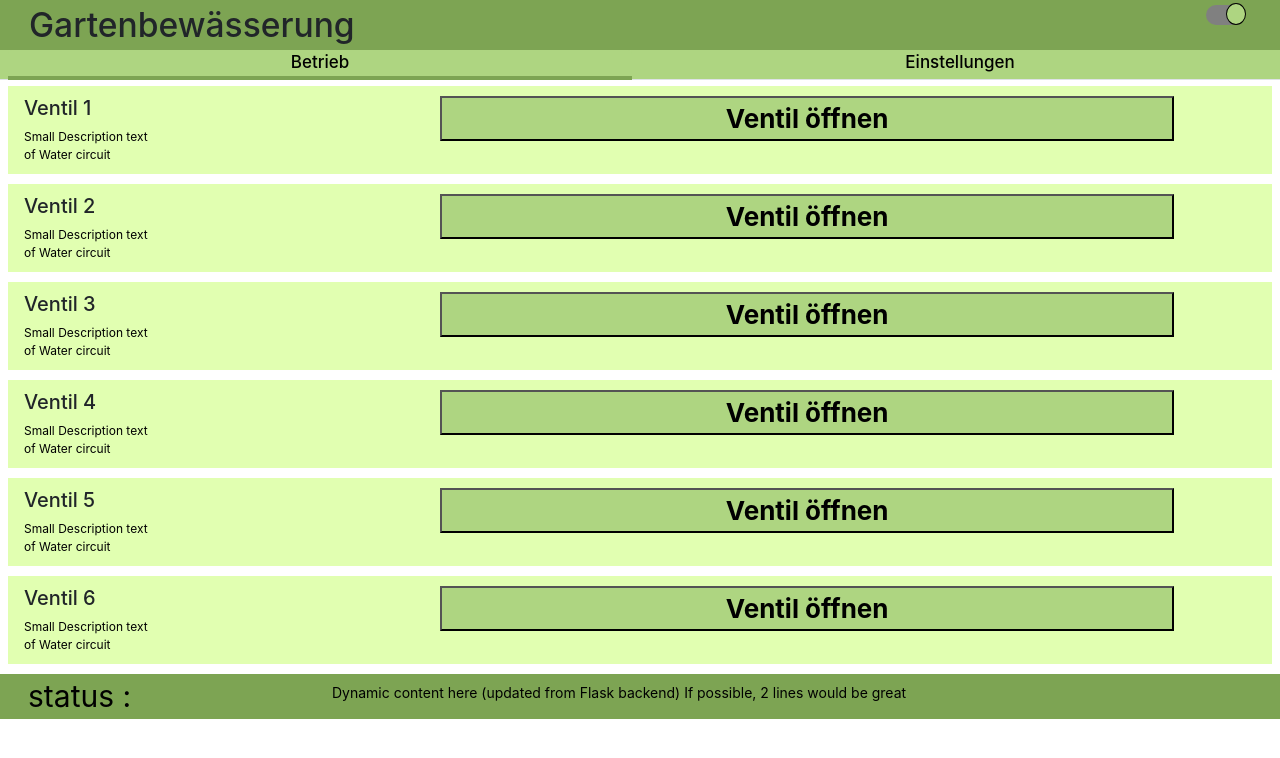
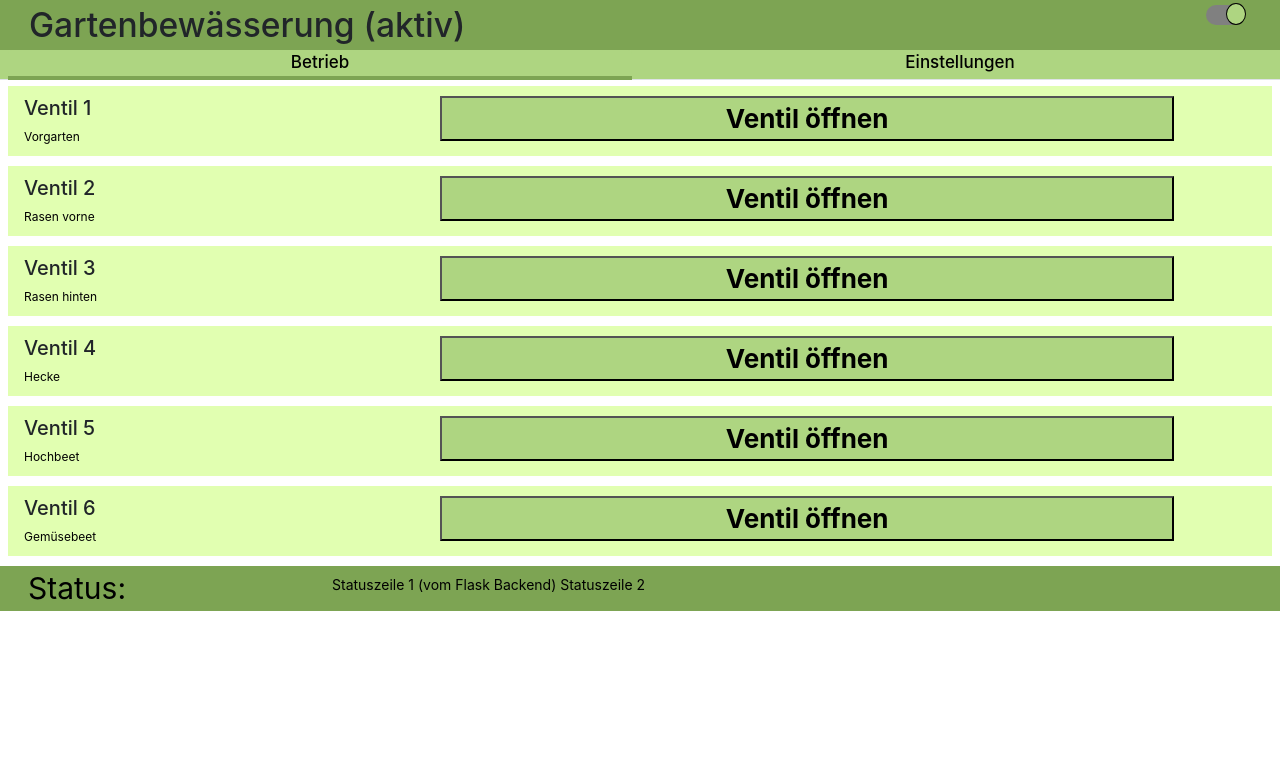
Before and after one commit to mzurhorst/wassersteuerung, a Flask app: page / in a window 1280 px wide. Shown: the top 758 px of the page. Run offline with Flask 2, Linux system fonts and the light colour scheme; some libraries are stand-ins or nearby versions.

Commit message:
Add description of valves

```diff
--- a/templates/index.html
+++ b/templates/index.html
@@ -82,126 +82,107 @@ rangeSlider();
 </script>
   </head>
   <body style="height:100vh;">
-
     <div class="row" id="top">
       <div class="container1">
         <div class="col-md-12 col-xs-12">
           <div class="col-md-8 col-8">
-				<h1 class="heading">Gartenbew&auml;sserung</h1>
-                <h1 class="heading active">Gartenbew&auml;sserung (aktiv)</h1>
+            <h1 class="heading active">Gartenbewässerung</h1>
+            <h1 class="heading">Gartenbewässerung (aktiv)</h1>
           </div>
-			<div class="col-md-4 col-4">
-				<label class="switch" id="last">
-                <input type="checkbox" checked class="chactive">
-                <span class="slider round"></span>
-                </label>
-			</div>
+          <div class="col-md-4 col-4"> <label class="switch" id="last"> <input
+
+                checked="checked" class="chactive" type="checkbox"> <span class="slider round"></span>
+            </label> </div>
         </div>
       </div>
     </div>
     <div class="row" id="bottom">
       <div class="container1">
         <ul class="nav nav-tabs">
-    <li class="nav-item col-md-6">
-      <a data-toggle="tab" class="nav-link active" href="#home">Betrieb</a>
-    </li>
-    <li class="nav-item col-md-6">
-      <a  data-toggle="tab" class="nav-link" href="#menu1">Einstellungen</a>
-    </li>
+          <li class="nav-item col-md-6"> <a data-toggle="tab" class="nav-link active"
+
+              href="#home">Betrieb</a> </li>
+          <li class="nav-item col-md-6"> <a data-toggle="tab" class="nav-link"
+
+              href="#menu1">Einstellungen</a> </li>
         </ul>
-
       </div>
     </div>
-
-
     <div class="tab-content">
       <div id="home" class="container tab-pane active col-md-12">
         <div class="container1">
           <div class="col-md-12 space2">
-                <div class="col-md-4 col-6" class="border">
+            <div class="col-md-4 col-6">
               <h1 class="ventil">Ventil 1</h1>
-	    			<p class="description">Small
-                    Description text<br>
-                    of Water circuit</p>
-
-
-                    <p class="timer"><label class="minutes">00</label>:<label class="seconds">00</label> <span class="timer-text">min</span></p>
-
+              <p class="description">Vorgarten</p>
+              <p class="timer"><label class="minutes">00</label>:<label class="seconds">00</label>
+                <span class="timer-text">min</span></p>
             </div>
-	    		<div class="col-md-8 col-6">
-	    			<button class="tab tab1">Ventil &ouml;ffnen</button>
-                    <button class="tab tab2" style="display: none; box-shadow: 2px 2px #000;">Ventil schlie&szlig;en</button>
-	    		</div>
+            <div class="col-md-8 col-6"> <button class="tab tab1">Ventil öffnen</button>
+              <button class="tab tab2" style="display: none; box-shadow: 2px 2px #000;">Ventil
+                schließen</button> </div>
           </div>
           <div class="col-md-12 space2">
-                <div class="col-md-4 col-6" class="border">
+            <div class="col-md-4 col-6">
               <h1 class="ventil">Ventil 2</h1>
-	    			<p class="description">Small
-                    Description text<br>
-                    of Water circuit</p>
+              <p class="description">Rasen vorne</p>
+              <p class="timer"><label class="minutes">00</label>:<label class="seconds">00</label><span
 
-                    <p class="timer"><label class="minutes">00</label>:<label class="seconds">00</label><span class="timer-text">min</span></p>
+                  class="timer-text">min</span></p>
             </div>
-	    		<div class="col-md-8 col-6">
-	    			<button class="tab tab1">Ventil &ouml;ffnen</button>
-                    <button class="tab tab2" style="display: none; box-shadow: 2px 2px #000;">Ventil schlie&szlig;en</button>
-	    		</div>
+            <div class="col-md-8 col-6"> <button class="tab tab1">Ventil öffnen</button>
+              <button class="tab tab2" style="display: none; box-shadow: 2px 2px #000;">Ventil
+                schließen</button> </div>
           </div>
           <div class="col-md-12 space2">
-                <div class="col-md-4 col-6" class="border">
+            <div class="col-md-4 col-6">
               <h1 class="ventil">Ventil 3</h1>
-	    			<p class="description">Small
-                    Description text<br>
-                    of Water circuit</p>
+              <p class="description">Rasen hinten</p>
               <!--  <br> -->
-                    <p class="timer"><label class="minutes">00</label>:<label class="seconds">00</label><span class="timer-text">min</span></p>
+              <p class="timer"><label class="minutes">00</label>:<label class="seconds">00</label><span
+
+                  class="timer-text">min</span></p>
             </div>
-	    		<div class="col-md-8 col-6">
-	    			<button class="tab tab1">Ventil &ouml;ffnen</button>
-                     <button class="tab tab2" style="display: none; box-shadow: 2px 2px #000;">Ventil schlie&szlig;en</button>
-	    		</div>
+            <div class="col-md-8 col-6"> <button class="tab tab1">Ventil öffnen</button>
+              <button class="tab tab2" style="display: none; box-shadow: 2px 2px #000;">Ventil
+                schließen</button> </div>
           </div>
           <div class="col-md-12 space2">
-                <div class="col-md-4 col-6" class="border">
+            <div class="col-md-4 col-6">
               <h1 class="ventil">Ventil 4</h1>
-	    			<p class="description">Small
-                    Description text<br>
-                    of Water circuit</p>
+              <p class="description">Hecke</p>
               <!--  <br> -->
-                    <p class="timer"><label class="minutes">00</label>:<label class="seconds">00</label><span class="timer-text">min</span></p>
+              <p class="timer"><label class="minutes">00</label>:<label class="seconds">00</label><span
+
+                  class="timer-text">min</span></p>
             </div>
-	    		<div class="col-md-8 col-6">
-	    			<button class="tab tab1">Ventil &ouml;ffnen</button>
-                    <button class="tab tab2" style="display: none; box-shadow: 2px 2px #000;">Ventil schlie&szlig;en</button>
-	    		</div>
+            <div class="col-md-8 col-6"> <button class="tab tab1">Ventil öffnen</button>
+              <button class="tab tab2" style="display: none; box-shadow: 2px 2px #000;">Ventil
+                schließen</button> </div>
           </div>
           <div class="col-md-12 space2">
-                <div class="col-md-4 col-6" class="border">
+            <div class="col-md-4 col-6">
               <h1 class="ventil">Ventil 5</h1>
-	    			<p class="description">Small
-                    Description text<br>
-                    of Water circuit</p>
+              <p class="description">Hochbeet</p>
+              <p class="timer"><label class="minutes">00</label>:<label class="seconds">00</label><span
 
-                    <p class="timer"><label class="minutes">00</label>:<label class="seconds">00</label><span class="timer-text">min</span></p>
+                  class="timer-text">min</span></p>
             </div>
-	    		<div class="col-md-8 col-6">
-	    			<button class="tab tab1">Ventil &ouml;ffnen</button>
-                    <button class="tab tab2" style="display: none; box-shadow: 2px 2px #000;">Ventil schlie&szlig;en</button>
-	    		</div>
+            <div class="col-md-8 col-6"> <button class="tab tab1">Ventil öffnen</button>
+              <button class="tab tab2" style="display: none; box-shadow: 2px 2px #000;">Ventil
+                schließen</button> </div>
           </div>
           <div class="col-md-12 space2">
-                <div class="col-md-4 col-6" class="border">
+            <div class="col-md-4 col-6">
               <h1 class="ventil">Ventil 6</h1>
-	    			<p class="description">Small
-                    Description text<br>
-                    of Water circuit</p>
+              <p class="description">Gemüsebeet</p>
+              <p class="timer"><label class="minutes">00</label>:<label class="seconds">00</label><span
 
-                    <p class="timer"><label class="minutes">00</label>:<label class="seconds">00</label><span class="timer-text">min</span></p>
+                  class="timer-text">min</span></p>
             </div>
-	    		<div class="col-md-8 col-6">
-	    			<button class="tab tab1">Ventil &ouml;ffnen</button>
-                    <button class="tab tab2" style="display: none; box-shadow: 2px 2px #000;">Ventil schlie&szlig;en</button>
-	    		</div>
+            <div class="col-md-8 col-6"> <button class="tab tab1">Ventil öffnen</button>
+              <button class="tab tab2" style="display: none; box-shadow: 2px 2px #000;">Ventil
+                schließen</button> </div>
           </div>
         </div>
       </div>
@@ -209,266 +190,208 @@ rangeSlider();
         <div class="col-md-12 space">
           <div class="col-md-3 col-3" id="border">
             <h1 class="ventil">Ventil 1</h1>
-
-	    			<p class="description">Small
-                    Description text
-                    of Water circuit</p>
+            <p class="description">Vorgarten</p>
           </div>
           <div class="col-md-3 col-2" id="border1">
             <p class="auto">Automatik</p>
             <br>
-	    			<div class="col-md-4">
-				    <label class="switch">
-                    <input type="checkbox" checked>
-                    <span class="slider round"></span>
-                    </label>
+            <div class="col-md-4"> <label class="switch"> <input checked="checked"
+
+                  type="checkbox"> <span class="slider round"></span> </label>
             </div>
           </div>
           <div class="col-md-6 col-7 range">
             <p>Dauer[min]</p>
-                    <div class="range-slider">
-                      0 <input class="range-slider__range" type="range" value="0" min="0" max="60"> 60
-                      <span class="range-slider__value">0</span>
+            <div class="range-slider"> 0 <input class="range-slider__range" value="0"
+
+                min="0" max="60" type="range"> 60 <span class="range-slider__value">0</span>
             </div>
             <p>Frequenz</p>
             <div class="row">
-                    	<div class="col-md-5 col-5"><label class="container2">Jeden Tag
-                               <input type="radio" checked="checked" name="radio">
-                               <span class="checkmark"></span>
-                            </label>
+              <div class="col-md-5 col-5"><label class="container2">Jeden Tag <input
+
+                    checked="checked" name="radio" type="radio"> <span class="checkmark"></span>
+                </label> </div>
+              <div class="col-md-7 col-6" style="padding: 0px !important;"><label
+
+                  class="container2">Jeden zweiten Tag <input name="radio" type="radio">
+                  <span class="checkmark"></span> </label> </div>
             </div>
-                        <div class="col-md-7 col-6" style="padding: 0px !important;"><label class="container2">Jeden zweiten Tag
-                                <input type="radio" name="radio">
-                                <span class="checkmark"></span>
-                            </label>
-                        </div>
-                    </div>
-
-
           </div>
         </div>
         <div class="col-md-12 space">
           <div class="col-md-3 col-3" id="border">
             <h1 class="ventil">Ventil 2</h1>
-
-                    <p class="description">Small
-                    Description text
-                    of Water circuit</p>
+            <p class="description">Rasen vorne</p>
           </div>
           <div class="col-md-3 col-2" id="border1">
             <p class="auto">Automatik</p>
             <br>
-                    <div class="col-md-4">
-                    <label class="switch">
-                    <input type="checkbox" checked>
-                    <span class="slider round"></span>
-                    </label>
+            <div class="col-md-4"> <label class="switch"> <input checked="checked"
+
+                  type="checkbox"> <span class="slider round"></span> </label>
             </div>
           </div>
           <div class="col-md-6 col-7 range">
             <p>Dauer[min]</p>
-                    <div class="range-slider">
-                      0 <input class="range-slider__range" type="range" value="0" min="0" max="60"> 60
-                      <span class="range-slider__value">0</span>
+            <div class="range-slider"> 0 <input class="range-slider__range" value="0"
+
+                min="0" max="60" type="range"> 60 <span class="range-slider__value">0</span>
             </div>
             <p>Frequenz</p>
             <div class="row">
-                        <div class="col-md-5 col-5"><label class="container2">Jeden Tag
-                               <input type="radio" checked="checked" name="radio">
-                               <span class="checkmark"></span>
-                            </label>
+              <div class="col-md-5 col-5"><label class="container2">Jeden Tag <input
+
+                    checked="checked" name="radio" type="radio"> <span class="checkmark"></span>
+                </label> </div>
+              <div class="col-md-7 col-6" style="padding: 0px !important;"><label
+
+                  class="container2">Jeden zweiten Tag <input name="radio" type="radio">
+                  <span class="checkmark"></span> </label> </div>
             </div>
-                        <div class="col-md-7 col-6" style="padding: 0px !important;"><label class="container2">Jeden zweiten Tag
-                                <input type="radio" name="radio">
-                                <span class="checkmark"></span>
-                            </label>
-                        </div>
-                    </div>
-
-
           </div>
         </div>
         <div class="col-md-12 space">
           <div class="col-md-3 col-3" id="border">
             <h1 class="ventil">Ventil 3</h1>
-
-                    <p class="description">Small
-                    Description text
-                    of Water circuit</p>
+            <p class="description">Rasen hinten</p>
           </div>
           <div class="col-md-3 col-2" id="border1">
             <p class="auto">Automatik</p>
             <br>
-                    <div class="col-md-4">
-                    <label class="switch">
-                    <input type="checkbox" checked>
-                    <span class="slider round"></span>
-                    </label>
+            <div class="col-md-4"> <label class="switch"> <input checked="checked"
+
+                  type="checkbox"> <span class="slider round"></span> </label>
             </div>
           </div>
           <div class="col-md-6 col-7 range">
             <p>Dauer[min]</p>
-                    <div class="range-slider">
-                      0 <input class="range-slider__range" type="range" value="0" min="0" max="60"> 60
-                      <span class="range-slider__value">0</span>
+            <div class="range-slider"> 0 <input class="range-slider__range" value="0"
+
+                min="0" max="60" type="range"> 60 <span class="range-slider__value">0</span>
             </div>
             <p>Frequenz</p>
             <div class="row">
-                        <div class="col-md-5 col-5"><label class="container2">Jeden Tag
-                               <input type="radio" checked="checked" name="radio">
-                               <span class="checkmark"></span>
-                            </label>
-                        </div>
-                        <div class="col-md-7 col-6" style="padding: 0px !important;"><label class="container2">Jeden zweiten Tag
-                                <input type="radio" name="radio">
-                                <span class="checkmark"></span>
-                            </label>
+              <div class="col-md-5 col-5"><label class="container2">Jeden Tag <input
+
+                    checked="checked" name="radio" type="radio"> <span class="checkmark"></span>
+                </label> </div>
+              <div class="col-md-7 col-6" style="padding: 0px !important;"><label
+
+                  class="container2">Jeden zweiten Tag <input name="radio" type="radio">
+                  <span class="checkmark"></span> </label> </div>
             </div>
           </div>
-
-
         </div>
-        </div>
-
         <div class="col-md-12 space">
           <div class="col-md-3 col-3" id="border">
             <h1 class="ventil">Ventil 4</h1>
-
-                    <p class="description">Small
-                    Description text
-                    of Water circuit</p>
+            <p class="description">Hecke</p>
           </div>
           <div class="col-md-3 col-2" id="border1">
             <p class="auto">Automatik</p>
             <br>
-                    <div class="col-md-4">
-                    <label class="switch">
-                    <input type="checkbox" checked>
-                    <span class="slider round"></span>
-                    </label>
+            <div class="col-md-4"> <label class="switch"> <input checked="checked"
+
+                  type="checkbox"> <span class="slider round"></span> </label>
             </div>
           </div>
           <div class="col-md-6 col-7 range">
             <p>Dauer[min]</p>
-                    <div class="range-slider">
-                      0 <input class="range-slider__range" type="range" value="0" min="0" max="60"> 60
-                      <span class="range-slider__value">0</span>
+            <div class="range-slider"> 0 <input class="range-slider__range" value="0"
+
+                min="0" max="60" type="range"> 60 <span class="range-slider__value">0</span>
             </div>
             <p>Frequenz</p>
             <div class="row">
-                        <div class="col-md-5 col-5"><label class="container2">Jeden Tag
-                               <input type="radio" checked="checked" name="radio">
-                               <span class="checkmark"></span>
-                            </label>
+              <div class="col-md-5 col-5"><label class="container2">Jeden Tag <input
+
+                    checked="checked" name="radio" type="radio"> <span class="checkmark"></span>
+                </label> </div>
+              <div class="col-md-7 col-6" style="padding: 0px !important;"><label
+
+                  class="container2">Jeden zweiten Tag <input name="radio" type="radio">
+                  <span class="checkmark"></span> </label> </div>
             </div>
-                        <div class="col-md-7 col-6" style="padding: 0px !important;"><label class="container2">Jeden zweiten Tag
-                                <input type="radio" name="radio">
-                                <span class="checkmark"></span>
-                            </label>
-                        </div>
-                    </div>
-
-
           </div>
         </div>
         <div class="col-md-12 space">
           <div class="col-md-3 col-3" id="border">
             <h1 class="ventil">Ventil 5</h1>
-
-                    <p class="description">Small
-                    Description text
-                    of Water circuit</p>
+            <p class="description">Hochbeet</p>
           </div>
           <div class="col-md-3 col-2" id="border1">
             <p class="auto">Automatik</p>
             <br>
-                    <div class="col-md-4">
-                    <label class="switch">
-                    <input type="checkbox" checked>
-                    <span class="slider round"></span>
-                    </label>
+            <div class="col-md-4"> <label class="switch"> <input checked="checked"
+
+                  type="checkbox"> <span class="slider round"></span> </label>
             </div>
           </div>
           <div class="col-md-6 col-7 range">
             <p>Dauer[min]</p>
-                    <div class="range-slider">
-                      0 <input class="range-slider__range" type="range" value="0" min="0" max="60"> 60
-                      <span class="range-slider__value">0</span>
+            <div class="range-slider"> 0 <input class="range-slider__range" value="0"
+
+                min="0" max="60" type="range"> 60 <span class="range-slider__value">0</span>
             </div>
             <p>Frequenz</p>
             <div class="row">
-                        <div class="col-md-5 col-5"><label class="container2">Jeden Tag
-                               <input type="radio" checked="checked" name="radio">
-                               <span class="checkmark"></span>
-                            </label>
+              <div class="col-md-5 col-5"><label class="container2">Jeden Tag <input
+
+                    checked="checked" name="radio" type="radio"> <span class="checkmark"></span>
+                </label> </div>
+              <div class="col-md-7 col-6" style="padding: 0px !important;"><label
+
+                  class="container2">Jeden zweiten Tag <input name="radio" type="radio">
+                  <span class="checkmark"></span> </label> </div>
             </div>
-                        <div class="col-md-7 col-6" style="padding: 0px !important;"><label class="container2">Jeden zweiten Tag
-                                <input type="radio" name="radio">
-                                <span class="checkmark"></span>
-                            </label>
-                        </div>
-                    </div>
-
-
           </div>
         </div>
         <div class="col-md-12 space">
           <div class="col-md-3 col-3" id="border">
             <h1 class="ventil">Ventil 6</h1>
-
-                    <p class="description">Small
-                    Description text
-                    of Water circuit</p>
+            <p class="description">Gemüsebeet</p>
           </div>
           <div class="col-md-3 col-2" id="border1">
             <p class="auto">Automatik</p>
             <br>
-                    <div class="col-md-4">
-                    <label class="switch">
-                    <input type="checkbox" checked>
-                    <span class="slider round"></span>
-                    </label>
+            <div class="col-md-4"> <label class="switch"> <input checked="checked"
+
+                  type="checkbox"> <span class="slider round"></span> </label>
             </div>
           </div>
           <div class="col-md-6 col-7 range">
             <p>Dauer[min]</p>
-                    <div class="range-slider">
-                      0 <input class="range-slider__range" type="range" value="0" min="0" max="60"> 60
-                      <span class="range-slider__value">0</span>
+            <div class="range-slider"> 0 <input class="range-slider__range" value="0"
+
+                min="0" max="60" type="range"> 60 <span class="range-slider__value">0</span>
             </div>
             <p>Frequenz</p>
             <div class="row">
-                        <div class="col-md-5 col-5"><label class="container2">Jeden Tag
-                               <input type="radio" checked="checked" name="radio">
-                               <span class="checkmark"></span>
-                            </label>
-                        </div>
-                        <div class="col-md-7 col-6" style="padding: 0px !important;"><label class="container2">Jeden zweiten Tag
-                                <input type="radio" name="radio">
-                                <span class="checkmark"></span>
-                            </label>
+              <div class="col-md-5 col-5"><label class="container2">Jeden Tag <input
+
+                    checked="checked" name="radio" type="radio"> <span class="checkmark"></span>
+                </label> </div>
+              <div class="col-md-7 col-6" style="padding: 0px !important;"><label
+
+                  class="container2">Jeden zweiten Tag <input name="radio" type="radio">
+                  <span class="checkmark"></span> </label> </div>
             </div>
           </div>
-
-
         </div>
       </div>
-
-</div>
-
-
       <div class="row" id="blank">
-
       </div>
       <div class="row" id="footer">
         <div class="container1">
           <div class="col-md-12">
             <div class="col-md-3 col-3">
-				<p class="status">status :</p>
+              <p class="status">Status:</p>
             </div>
             <div class="col-md-9 col-9">
-				<p class="footer-text">Dynamic content here (updated from Flask backend)
-  				If possible, 2 lines would be great</p>
+              <p class="footer-text">Statuszeile 1 (vom Flask Backend)
+                Statuszeile 2</p>
+            </div>
           </div>
         </div>
       </div>
```
Lines whose indentation alone changed are shown as unchanged.
